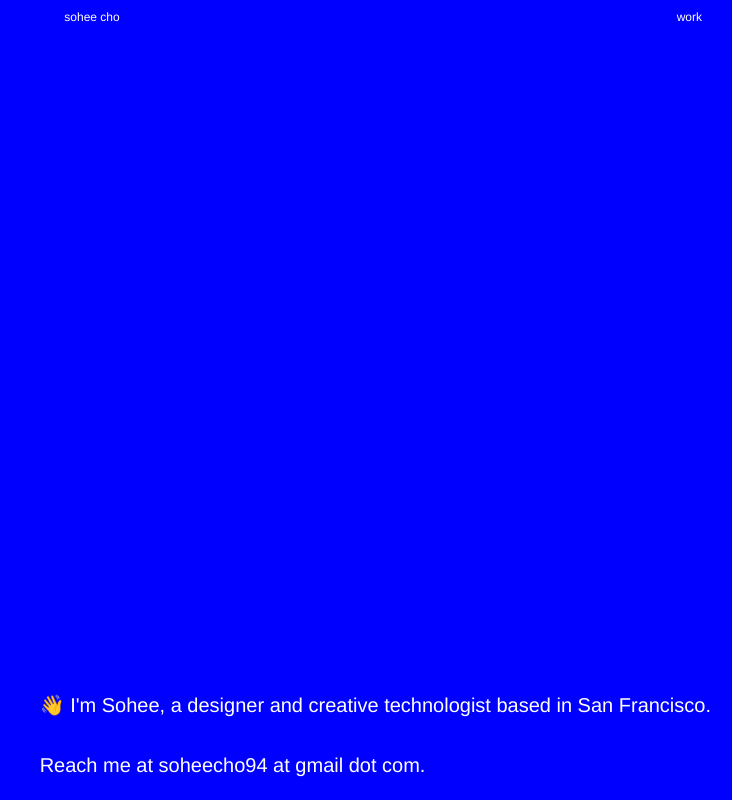
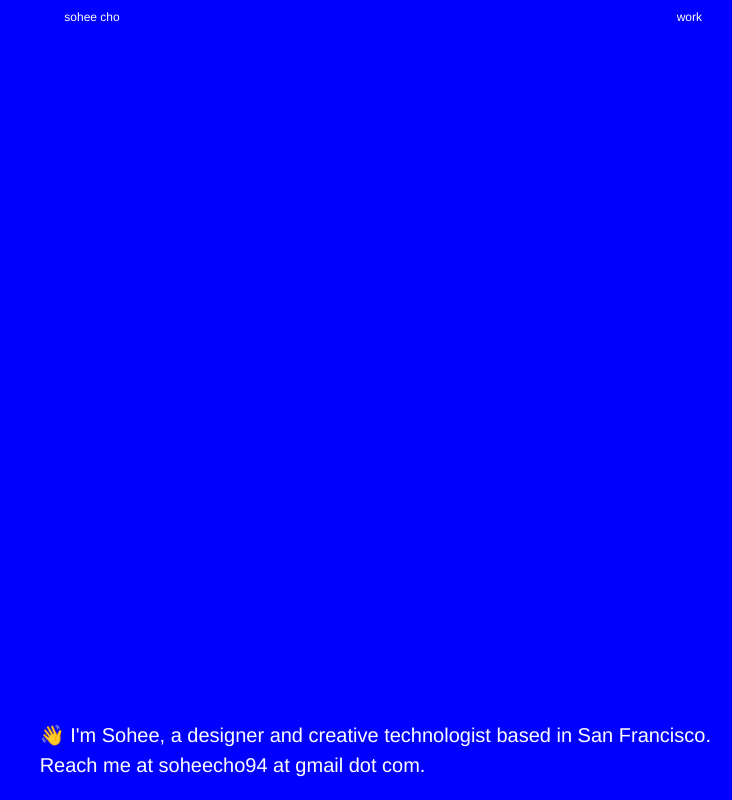
Before and after one commit to ssoheecho/portfolio, a plain HTML site: page about.html in a window 1280 px wide. Shown: the whole page, without its empty margins (548-1280 px from the left). Drawn offline with Linux system fonts and the light colour scheme.

Commit message:
update about

```diff
--- a/about.html
+++ b/about.html
@@ -63,7 +63,7 @@
       </div>
     </div> -->
     <div class="about">
-      <p id="about">👋 I'm Sohee, a designer and creative technologist based in San Francisco.<br><br>
+      <p id="about">👋 I'm Sohee, a designer and creative technologist based in San Francisco.<br>
         Reach me at soheecho94 at gmail dot com.
       </p>
     </div>
```
